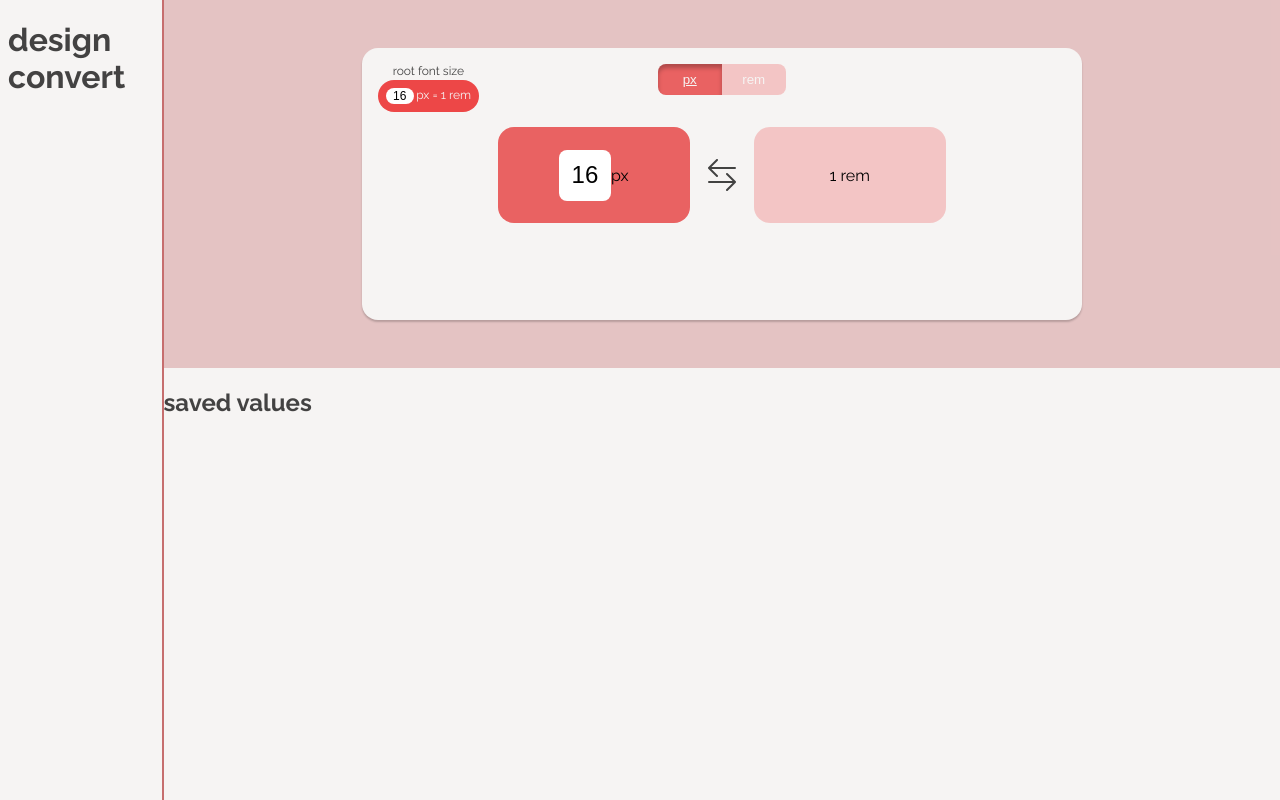
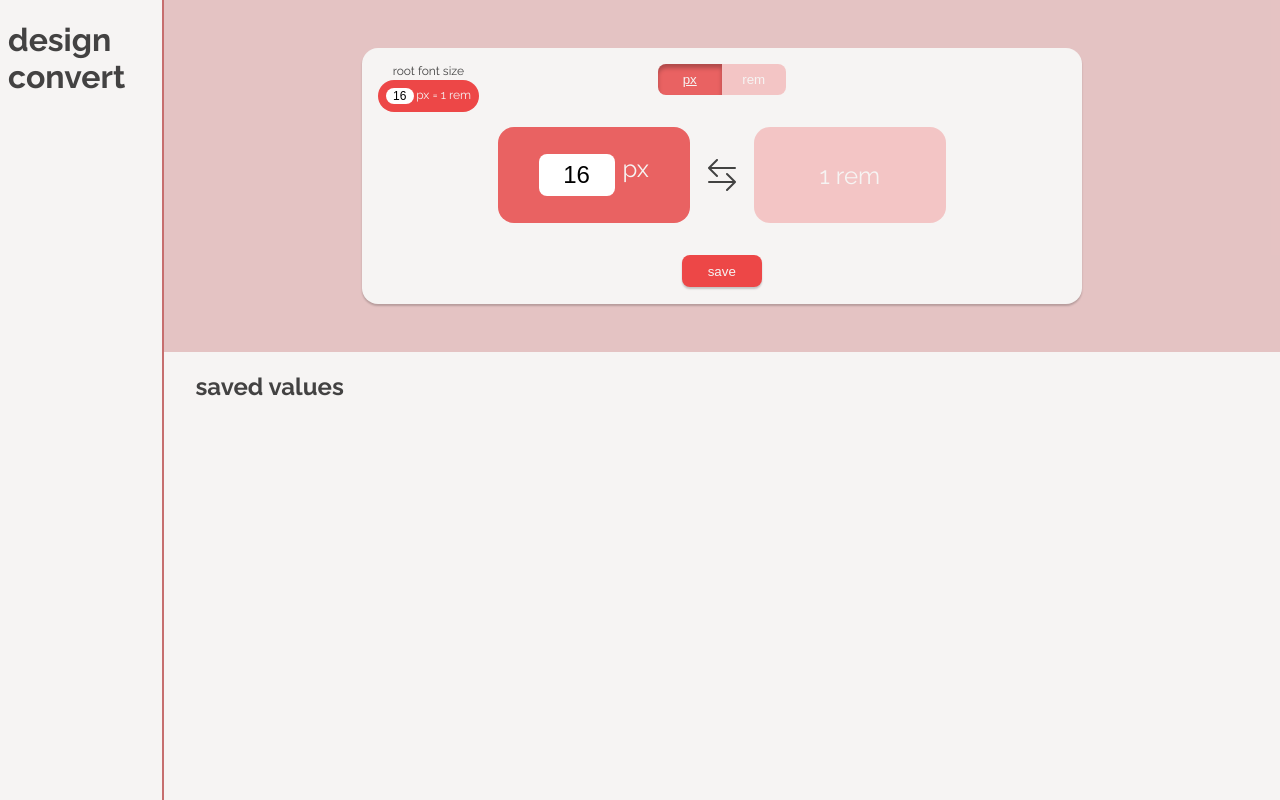
Before and after one commit to hunterxa/design-convert, a React (Vite) app: page / in a window 1280 px wide. Built offline with nearby package versions, Linux system fonts and the light colour scheme.

Commit message:
Added saving conversions
Added ability to save conversions to a dashboard to copy later. Added Conversion interface for use with saving conversions in state.

```diff
--- a/src/App.css
+++ b/src/App.css
@@ -13,6 +13,16 @@
   padding: 3rem 1rem;
 }
 
+.saved-container {
+  margin-left: 2rem;
+}
+
 .saved-container-title {
   color: #000000BA;
 }
+
+.saved-container-grid {
+  display: grid;
+  grid-template-columns: repeat(auto-fit, minmax(16rem, 1fr));
+  grid-gap: 1rem;
+}
--- a/src/App.tsx
+++ b/src/App.tsx
@@ -1,18 +1,52 @@
-import './App.css'
+import { useState } from 'react'
 import Sidebar from './components/Sidebar'
 import SettingsCard from './components/SettingsCard'
+import SavedConversion from './components/SavedConversion'
+import { Conversion } from './utils/interfaces'
+import './App.css'
 
 function App() {
+
+  const [savedConversions, setSavedConversions] = useState<Conversion[]>([])
+
+  //Function to save a conversion when the user clicks the save button
+  //Is passed to the SettingsCard component, where the save button lives
+  const handleSave = (pxValue: number, remValue: number) => {
+    setSavedConversions([...savedConversions, {pxValue, remValue}])
+  }
+
+  //Funciton to delete a conversion from state
+  //Is passed the index and filters out that conversion from state
+  const deleteConversion = (index: number) => {
+    setSavedConversions(savedConversions.filter((conversion, i) => i !== index))
+  }
+
+  const savedConversionsList = savedConversions.map((conversion, index) => {
+    return (
+      <SavedConversion
+        key={index}
+        pxValue={conversion.pxValue}
+        remValue={conversion.remValue}
+        deleteConversion={deleteConversion}
+        index={index}
+      />
+    )
+  })
 
   return (
     <div className="app">
       <Sidebar />
       <div className="content">
         <div className="settings-container">
-          <SettingsCard />
+          <SettingsCard saveConversion={handleSave} />
         </div>
         <div className="saved-container">
-          <h2 className="saved-container-title">saved values</h2>
+          <div className="saved-container-top-bar">
+            <h2 className="saved-container-title">saved values</h2>
+          </div>
+          <div className="saved-container-grid">
+            {savedConversionsList}
+          </div>
         </div>
       </div>
     </div>
--- a/src/components.css
+++ b/src/components.css
@@ -2,7 +2,7 @@
 .settings-card {
   margin: 5rem;
   box-shadow: 0 0.125rem 0.125rem 0 rgba(0, 0, 0, 0.2);
-  height: 16rem;
+  height: 15rem;
   position: relative;
   padding-top: 1rem;
   min-width: 600px;
@@ -90,13 +90,40 @@
   border-radius: 1rem;
 }
 
+.settings-card-bottom-row {
+  display: flex;
+  justify-content: center;
+  margin-top: 2rem;
+}
+
+.settings-card-save-button {
+  width: 5rem;
+  height: 2rem;
+  background-color: #ED4747;
+  color: #F6F4F3;
+  border: none;
+  border-radius: 0.5rem;
+  box-shadow: 0 0.125rem 0.125rem 0 rgba(0, 0, 0, 0.2);
+}
+
+.settings-card-save-button:hover {
+  cursor: pointer;
+  text-decoration: underline;
+}
+
+.settings-card-save-button:active {
+  transform: translateY(0.125rem);
+  box-shadow: none;
+}
+
 /*** SelectedCard Component Styles ***/
 .selected-card {
   display: flex;
 }
 
 .value-input {
-  width: 3rem;
+  width: 4.5rem;
+  height: 2.5rem;
   border: none;
   text-align: center;
   border-radius: 0.5rem;
@@ -105,6 +132,12 @@
 
 .value-input:focus {
   outline: none;
+}
+
+.selected-card-unit {
+  margin: 0 0 0 0.5rem;
+  color: #F6F4F3;
+  font-size: 1.5rem;
 }
 
 /*** Sidebar Component Styles ***/
@@ -117,3 +150,55 @@
 .sidebar-title {
   color: #000000BA;
 }
+
+/***  SavedConversion Components Styles ***/
+.saved-conversion {
+  display: flex;
+}
+
+.saved-conversion-values {
+  min-width: 10.4rem
+}
+
+.saved-value {
+  border: none;
+  color: #F6F4F3;
+  width: 5.2rem;
+  height: 2rem;
+}
+
+.saved-value:hover {
+  cursor: pointer;
+}
+
+.saved-conversion-px {
+  border-radius: 0.5rem 0 0 0.5rem;
+}
+
+.saved-conversion-rem {
+  border-radius: 0 0.5rem 0.5rem 0;
+}
+
+.saved-conversion-button {
+  border: none;
+  background-color: #ED4747;
+  border-radius: 0.5rem;
+  box-shadow: 0 0.125rem 0.125rem 0 rgba(0, 0, 0, 0.2);
+}
+
+.saved-conversion-button:hover {
+  cursor: pointer;
+}
+
+.saved-conversion-button:active {
+  transform: translateY(0.125rem);
+  box-shadow: none;
+}
+
+.saved-conversion-copy {
+  margin-left: 1rem;
+}
+
+.saved-conversion-delete {
+  margin-left: 0.6rem;
+}
--- a/src/components/SavedConversion.tsx
+++ b/src/components/SavedConversion.tsx
@@ -1,4 +1,6 @@
 import { useState } from 'react'
+import { TbClipboardText } from 'react-icons/tb'
+import { RiDeleteBin4Line } from 'react-icons/ri'
 import {
   selectedButtonStyle,
   unselectedButtonStyle
@@ -9,27 +11,38 @@ import '../components.css'
 export default function SavedConversion({pxValue, remValue, deleteConversion, index}:
   {pxValue: number, remValue: number, deleteConversion: (index: number) => void, index: number}) {
 
-    const [selectedUnit, setSelectedUnit] = useState(UNIT.REM)
+  const [selectedUnit, setSelectedUnit] = useState(UNIT.REM)
 
   return (
     <div className="saved-conversion">
       <div className="saved-conversion-values">
         <button
-          className="saved-conversion-px"
+          className="saved-conversion-px saved-value"
           style={selectedUnit === UNIT.PX ? selectedButtonStyle : unselectedButtonStyle}
           onClick={() => setSelectedUnit(UNIT.PX)}
         >
           {pxValue} px
         </button>
         <button
-          className="saved-conversion-rem"
+          className="saved-conversion-rem saved-value"
           style={selectedUnit === UNIT.REM ? selectedButtonStyle : unselectedButtonStyle}
           onClick={() => setSelectedUnit(UNIT.REM)}
         >
           {remValue} rem
         </button>
       </div>
-      <button className="saved-conversion-delete" onClick={() => deleteConversion(index)}>delete</button>
+      <button
+        className="saved-conversion-button saved-conversion-copy"
+        onClick={() => console.log('copy')}
+      >
+        <TbClipboardText size="1.2rem" color="#F6F4F3" />
+      </button>
+      <button
+        className="saved-conversion-button saved-conversion-delete"
+        onClick={() => deleteConversion(index)}
+      >
+        <RiDeleteBin4Line size="1.2rem" color="#F6F4F3" />
+      </button>
     </div>
   )
 }
--- a/src/components/SettingsCard.tsx
+++ b/src/components/SettingsCard.tsx
@@ -11,32 +11,38 @@ import {
 } from '../utils/dynamicStyles'
 import '../components.css'
 
-export default function SettingsCard() {
+export default function SettingsCard({saveConversion}:
+  {saveConversion: (pxValue: number, remValue: number) => void}) {
+
   const [unit, setUnit] = useState(UNIT.PX)
   const [base, setBase] = useState(16)
   const [pxValue, setPxValue] = useState(base)
   const [remValue, setRemValue] = useState(convertPxToRem(base, pxValue))
 
   //Handler functions to handle input changes in the SelectedCardComponents
-  //When input is empty or non-numbers entered, set value to 0 to avoid errors
+  //When input is empty or non-numbers entered, set value to 0 to avoid divide-by-zero errors
   const handlePxValueChange = (e: any) => {
     if (isNaN(e.target.value) || e.target.value === "") {
       setPxValue(0)
+      setRemValue(0)
     } else {
       setPxValue(parseInt(e.target.value))
+      setRemValue(convertPxToRem(base, parseInt(e.target.value)))
     }
   }
 
   const handleRemValueChange = (e: any) => {
     if (isNaN(e.target.value) || e.target.value === "") {
       setRemValue(0)
+      setPxValue(0)
     } else {
       setRemValue(parseFloat(e.target.value))
+      setPxValue(convertRemToPx(base, parseFloat(e.target.value)))
     }
   }
 
   //Handeler function to handle input changes in the base font size input
-  //When input is empty or non-numbers entered, set value to 16 to avoid errors
+  //When input is empty or non-numbers entered, set value to 16 to avoid type errors
   const handleBaseChange = (e: any) => {
     if (isNaN(e.target.value) || e.target.value === "") {
       setBase(16)
@@ -45,21 +51,11 @@ export default function SettingsCard() {
     }
   }
 
-  //Update remValue state when pxValue state changes and vice versa
-  useEffect(() => {
-    if (unit === UNIT.PX) {
-      setRemValue(convertPxToRem(base, pxValue))
-    } else {
-      setPxValue(convertRemToPx(base, remValue))
-    }
-  }, [pxValue, remValue])
-
   return (
     <div className="settings-card">
       <div className="settings-card-base-unit">
         <p className="settings-card-root-text">root font size</p>
         <div className="settings-card-base-text">
-          {/* TODO: set this to be able to be null and handle that case */}
           <input
             className="settings-card-base-input"
             type="text"
@@ -101,7 +97,7 @@ export default function SettingsCard() {
                 handleChange={(e) => handlePxValueChange(e)}
                 unit='px'
               />
-            : <p>{convertRemToPx(base, remValue)} px</p>
+            : <p>{pxValue} px</p>
           }
         </div>
         <BsArrowLeftRight size={"2rem"} color={"#000000BA"}/>
@@ -116,9 +112,17 @@ export default function SettingsCard() {
                 handleChange={(e) => handleRemValueChange(e)}
                 unit='rem'
               />
-            : <p>{convertPxToRem(base, pxValue)} rem</p>
+            : <p>{remValue} rem</p>
           }
         </div>
+      </div>
+      <div className="settings-card-bottom-row">
+        <button
+          className="settings-card-save-button"
+          onClick={() => saveConversion(pxValue, remValue)}
+        >
+          save
+        </button>
       </div>
     </div>
   )
--- a/src/utils/dynamicStyles.ts
+++ b/src/utils/dynamicStyles.ts
@@ -14,4 +14,6 @@ export const selectedCardStyle = {
 
 export const unselectedCardStyle = {
   backgroundColor: '#EA52524A',
+  color: '#F6F4F3',
+  fontSize: '1.5rem'
 }
--- /dev/null
+++ b/src/utils/interfaces.ts
@@ -0,0 +1,5 @@
+//interface used for saving conversions in state
+export interface Conversion {
+  pxValue: number;
+  remValue: number;
+}
```
